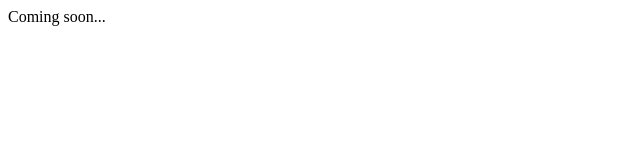
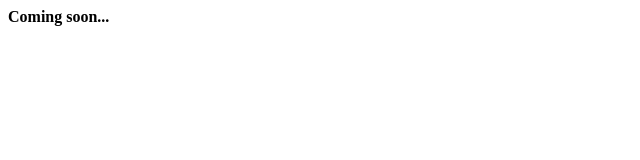
Before and after one commit to rkarina/VDLRankings, a plain HTML site: page index.html in a window 1280 px wide. Shown: the full height of the page, 0-640 px from the left. Drawn offline with Linux system fonts and the light colour scheme.

Commit message:
Update index.html

```diff
--- a/index.html
+++ b/index.html
@@ -1,3 +1,3 @@
 <html>
-	<body><heading class="bold">Coming soon...</heading></body>
+	<body><heading style="font-weight: bold;">Coming soon...</heading></body>
 </html>
```
